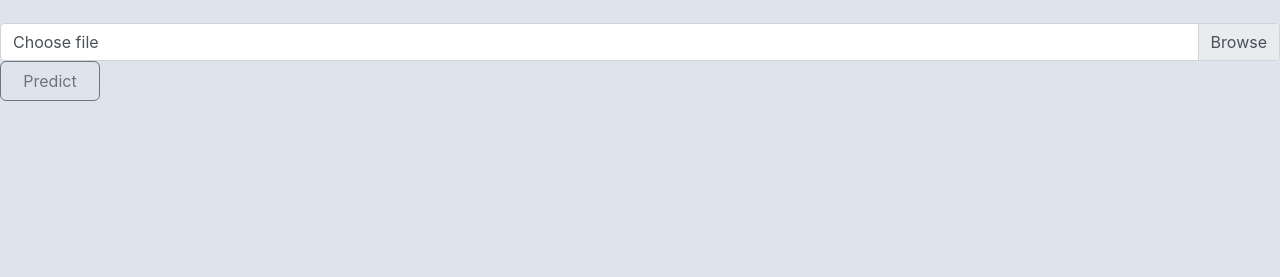
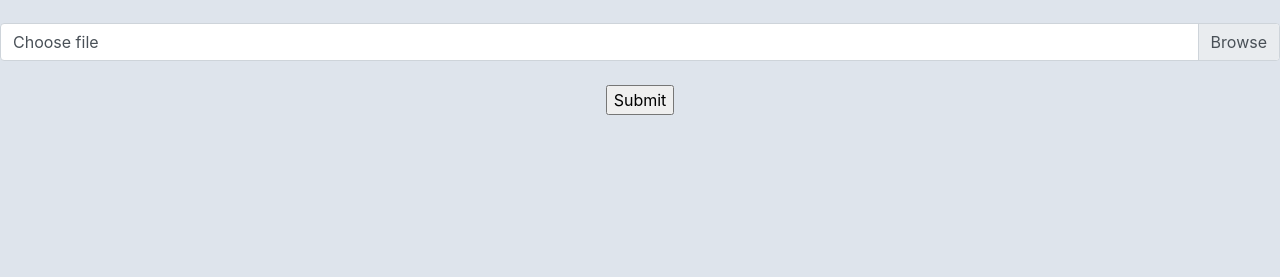
Before and after one commit to Arpit0903/License-Plate-Detection, a Python web app: template templates/home.html in a window 1280 px wide. Shown: the part 523-800 px from the top of the page. Run offline with Jinja, Linux system fonts and the light colour scheme; the template is opened without the code that fills it, so the values that code supplies are empty; some libraries are stand-ins or nearby versions.

Commit message:
Update home.html

```diff
--- a/templates/home.html
+++ b/templates/home.html
@@ -4,9 +4,10 @@
     <meta charset="UTF-8">
     <meta name="viewport" content="width=device-width, initial-scale=1.0">
     <meta http-equiv="X-UA-Compatible" content="ie=edge">
+    <script src="/static/min.js" type="text/javascript"></script>
+    <link rel="shortcut icon" href="favicon.ico">
+    <link rel="stylesheet" href="https://stackpath.bootstrapcdn.com/bootstrap/4.3.1/css/bootstrap.min.css" integrity="sha384-ggOyR0iXCbMQv3Xipma34MD+dH/1fQ784/j6cY/iJTQUOhcWr7x9JvoRxT2MZw1T" crossorigin="anonymous">
     <link rel="stylesheet" type="text/css" href="/static/style.css" />
-    <script src="/static/min.js" type="text/javascript"></script>
-    <link rel="stylesheet" href="https://stackpath.bootstrapcdn.com/bootstrap/4.3.1/css/bootstrap.min.css" integrity="sha384-ggOyR0iXCbMQv3Xipma34MD+dH/1fQ784/j6cY/iJTQUOhcWr7x9JvoRxT2MZw1T" crossorigin="anonymous">
     <script src="https://code.jquery.com/jquery-3.3.1.slim.min.js" integrity="sha384-q8i/X+965DzO0rT7abK41JStQIAqVgRVzpbzo5smXKp4YfRvH+8abtTE1Pi6jizo" crossorigin="anonymous"></script>
     <script src="https://cdnjs.cloudflare.com/ajax/libs/popper.js/1.14.7/umd/popper.min.js" integrity="sha384-UO2eT0CpHqdSJQ6hJty5KVphtPhzWj9WO1clHTMGa3JDZwrnQq4sF86dIHNDz0W1" crossorigin="anonymous"></script>
     <script src="https://stackpath.bootstrapcdn.com/bootstrap/4.3.1/js/bootstrap.min.js" integrity="sha384-JjSmVgyd0p3pXB1rRibZUAYoIIy6OrQ6VrjIEaFf/nJGzIxFDsf4x0xIM+B07jRM" crossorigin="anonymous"></script>
@@ -18,20 +19,20 @@
     </div>
     <div style="text-align:center;">
         <br>
-        <img id="blah" src="placeholder.png" alt="your image"/>
+        <img id="blah" src="/static/placeholder-img1.jpg" alt="your image"/>
     </div>
     <form action="/result" method="post" enctype = "multipart/form-data">
         <br>
         <div class="custom-file">
-            <input type="file" class="custom-file-input" name="myfile" onchange="readURL(this);">
-            <label class="custom-file-label" for="customFile" name="myfile">Choose file</label>
+                <input type="file" class="custom-file-input" name="myfile" onchange="readURL(this);">
+                <label class="custom-file-label" for="customFile" name="myfile">Choose file</label>
         </div>
+        <div style="text-align: center;">
         <br>
-        <button class="btn btn-outline-secondary" type="submit" id="button-addon1">Predict</button>
+        <input type="submit" class="mybtn" onclick="showInput();">
         <br>
-        <!-- <div class="text-center">
-            <button type="submit">Predict</button>
-        </div> -->
+        <br>
+        </div>
     </form>
 </body>
     <script>
```
